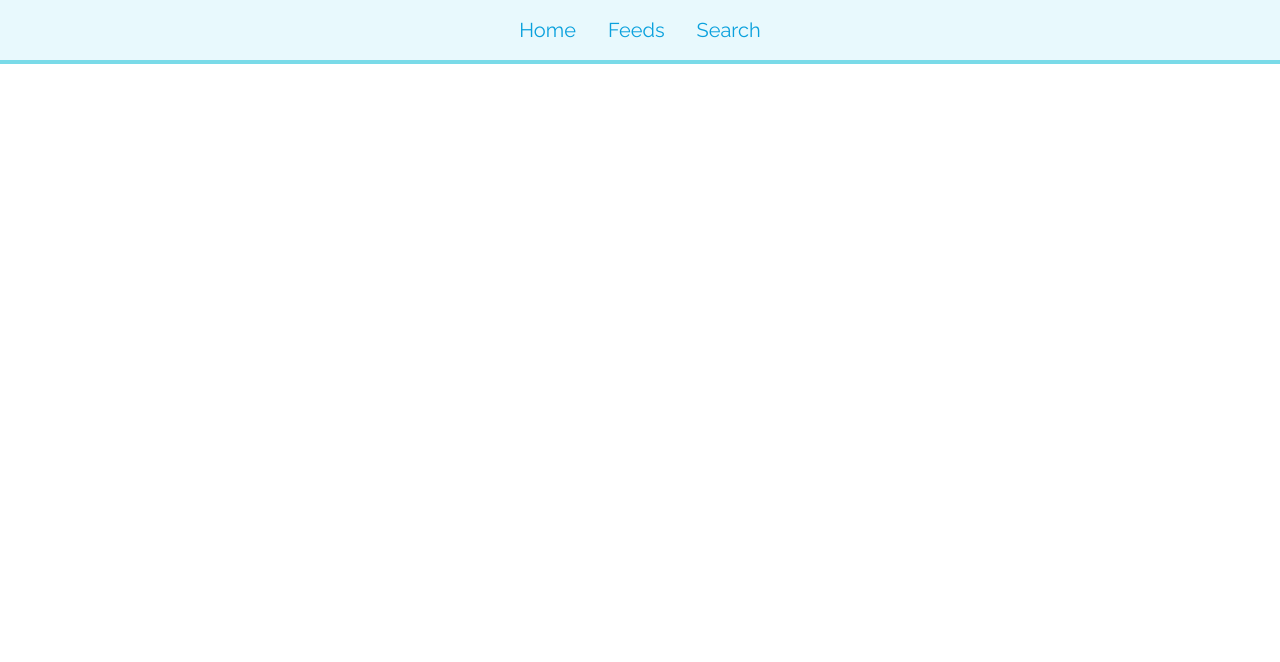
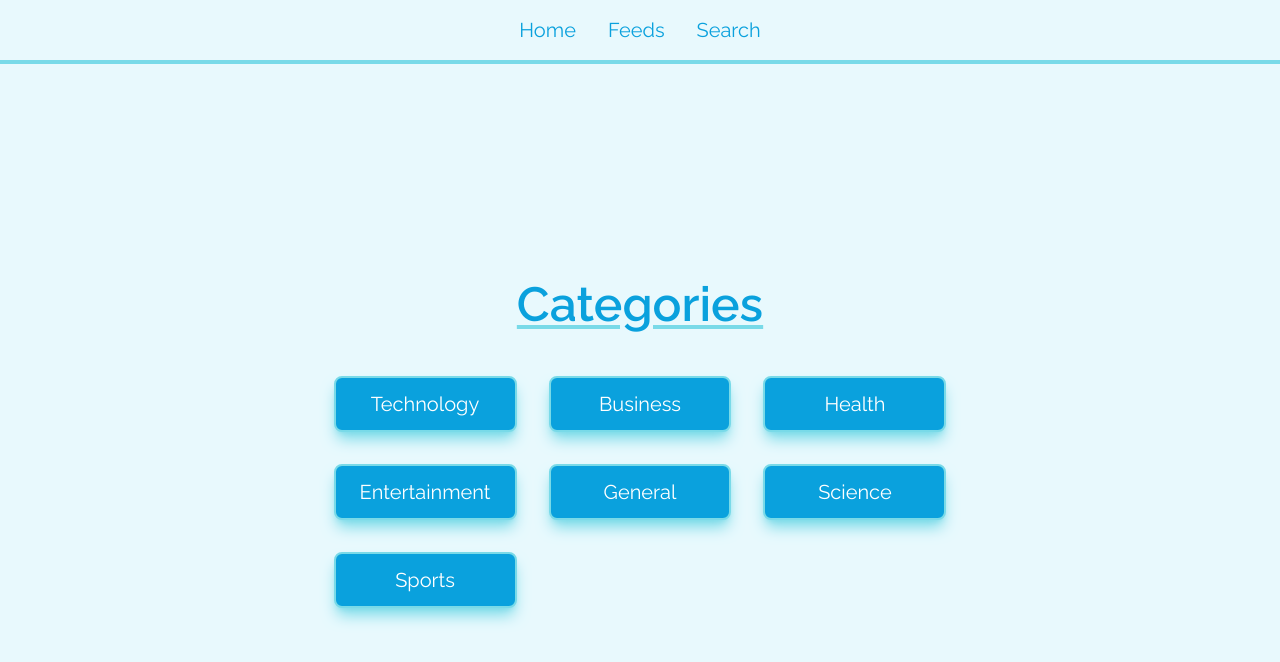
Before and after one commit to RoshanRv/NextJS-News-App, a Next.js app: page /feeds in a window 1280 px wide. Shown: the top 662 px of the page. Built offline with nearby package versions, Linux system fonts and the light colour scheme.

Commit message:
category and feed pages created

```diff
--- a/components/NewsBox.jsx
+++ b/components/NewsBox.jsx
@@ -6,7 +6,11 @@ const NewsBox = ({data}) => {
   return (
     <div className=' border-4 rounded-lg overflow-hidden hover:scale-105 transition-all border-lPri flex flex-col shadow-lg shadow-lPri'>
         <div className='' >
-            {!!data?.urlToImage&&<img src={data?.urlToImage} className=' object-cover w-full h-80 transition-all' />}
+            {!!data?.urlToImage?(<img src={data?.urlToImage} className=' object-cover w-full h-80 transition-all' />):(
+                <div className="h-80 w-full bg-dSec flex items-center justify-center">
+                    <h1 className='text-6xl text-white font-bold -rotate-45' >No Image</h1>
+                </div>
+            )}
         </div>
         <div className='bg-lPri flex flex-col h-full p-4' >
             <a target={'_blank'} rel="noopener noreferrer" href={data.url}><h1 className='my-4  text-white text-2xl font-bold hover:underline underline-offset-2 decoration-lSec' >{data?.title}</h1></a>
--- /dev/null
+++ b/components/Title.jsx
@@ -0,0 +1,9 @@
+import React from 'react'
+
+const Title = ({children}) => {
+  return (
+    <h1 className="text-5xl my-6 text-lPri font-bold underline underline-offset-4 decoration-dSec  capitalize">{children}</h1>
+  )
+}
+
+export default Title
--- a/pages/_app.js
+++ b/pages/_app.js
@@ -3,10 +3,10 @@ import Nav from '../components/Nav'
 
 function MyApp({ Component, pageProps }) {
   return (
-    <>
+    <div className='min-h-screen '>
       <Nav/>
       <Component {...pageProps} />
-    </>
+    </div>
 
   )
 }
--- /dev/null
+++ b/pages/feeds/[category]/[page].jsx
@@ -0,0 +1,39 @@
+import React from 'react'
+import { useRouter } from 'next/router'
+import axios from 'axios'
+import Title from '../../../components/Title'
+import NewsBox from '../../../components/NewsBox'
+
+const page = ({articles,totalResults}) => {
+
+  const {category} = useRouter().query
+
+  return (
+    <>
+      <main  className='flex flex-col justify-center items-center font-disp bg-lSec' >
+        <Title>{category} News</Title>
+
+        <section  className='grid lg:grid-cols-3 md:grid-cols-2 grid-cols-1 gap-10 lg:gap-12 mt-10 p-4'>
+          {articles.map((article,i)=><NewsBox key={i} data={article} />)}
+          <div className="w-full h-full bg-lPri shadow-lg shadow-lPri rounded-lg hover:scale-105 transition-all flex justify-center items-center">
+            <h1 className="text-5xl text-white">Browse More</h1>
+          </div>
+        </section>
+      </main>
+    </>
+  )
+}
+
+export const getServerSideProps=async(context)=>{
+
+  const {page, category} = context.query
+
+  const response = await axios.get(`https://newsapi.org/v2/top-headlines?country=in&category=${category}&pageSize=10&page=${page}&apiKey=${process.env.NEXT_NEWS_API_KEY}`)
+
+  return {
+    props:{articles:response.data.articles,totalResults:response.data.totalResults}
+  }
+
+}
+
+export default page
--- a/pages/feeds/index.jsx
+++ b/pages/feeds/index.jsx
@@ -1,9 +1,31 @@
+import Link from 'next/link'
 import React from 'react'
+import Title from '../../components/Title'
+
+export const Card=({text,link})=>{
+    return (
+        <div className='px-6 py-3 border-2 bg-lPri cursor-pointer text-white text-center hover:scale-x-105 border-dSec text-xl rounded-lg shadow-lg shadow-dSec hover:bg-dPri transition-all '>
+            <Link href={link} ><h1>{text}</h1></Link>
+        </div>
+    )
+}
+
 
 const index = () => {
   return (
       <>
-        <main>
+        <main className='flex flex-col h-[92vh] justify-center items-center font-disp bg-lSec '>
+            <Title>Categories</Title>
+            {/*         categories */}
+            <div className="grid lg:grid-cols-3 grid-cols-2 mt-6 gap-8">
+               <Card text={'Technology'} link={'feeds/technology/1'}  />
+               <Card text={'Business'} link={'feeds/business/1'}  />
+               <Card text={'Health'} link={'feeds/health/1'}  />
+               <Card text={'Entertainment'} link={'feeds/entertainment/1'}  />
+               <Card text={'General'} link={'feeds/general/1'}  />
+               <Card text={'Science'} link={'feeds/science/1'}  />
+               <Card text={'Sports'} link={'feeds/sports/1'}  />
+            </div>
 
         </main>
       </>
--- a/pages/index.jsx
+++ b/pages/index.jsx
@@ -2,6 +2,7 @@ import Head from 'next/head'
 import Image from 'next/image'
 import axios from 'axios'
 import NewsBox from '../components/NewsBox'
+import Title from '../components/Title'
 
 export default function Home({articles,totalResults}) {
 
@@ -11,12 +12,12 @@ export default function Home({articles,totalResults}) {
     <>
 
       <main className='flex flex-col justify-center items-center font-disp bg-lSec' >
-          <h1 className="text-5xl my-6 text-lPri font-bold underline underline-offset-4 decoration-dSec ">Latest News</h1>
+          <Title>Latest News</Title>
 
           <section  className='grid lg:grid-cols-3 md:grid-cols-2 grid-cols-1 gap-10 lg:gap-12 mt-10 p-4'>
             {articles.map((article,i)=><NewsBox key={i} data={article} />)}
-            <div className="w-full h-full bg-lPri rounded-lg hover:scale-105 transition-all flex justify-center items-center">
-              <h1 className="text-5xl text-white">Browse More</h1>
+            <div className="w-full h-full bg-lPri shadow-lg shadow-lPri rounded-lg hover:scale-105 transition-all flex justify-center items-center">
+              <h1 className="text-5xl text-white  ">Browse More</h1>
             </div>
           </section>
 
--- /dev/null
+++ b/pages/latest/[page].jsx
@@ -0,0 +1,38 @@
+import React from 'react'
+import { useRouter } from 'next/router'
+import axios from 'axios'
+import Title from '../../components/Title'
+import NewsBox from '../../components/NewsBox'
+
+const page = ({articles,totalResults}) => {
+
+
+  return (
+    <>
+      <main  className='flex flex-col justify-center items-center font-disp bg-lSec' >
+        <Title>Latest News</Title>
+
+        <section  className='grid lg:grid-cols-3 md:grid-cols-2 grid-cols-1 gap-10 lg:gap-12 mt-10 p-4'>
+          {articles.map((article,i)=><NewsBox key={i} data={article} />)}
+          <div className="w-full h-full bg-lPri shadow-lg shadow-lPri rounded-lg hover:scale-105 transition-all flex justify-center items-center">
+            <h1 className="text-5xl text-white">Browse More</h1>
+          </div>
+        </section>
+      </main>
+    </>
+  )
+}
+
+export const getServerSideProps=async(context)=>{
+
+  const {page} = context.query
+
+  const response = await axios.get(`https://newsapi.org/v2/top-headlines?country=in&pageSize=10&page=${page}&apiKey=${process.env.NEXT_NEWS_API_KEY}`)
+
+  return {
+    props:{articles:response.data.articles,totalResults:response.data.totalResults}
+  }
+
+}
+
+export default page
```
